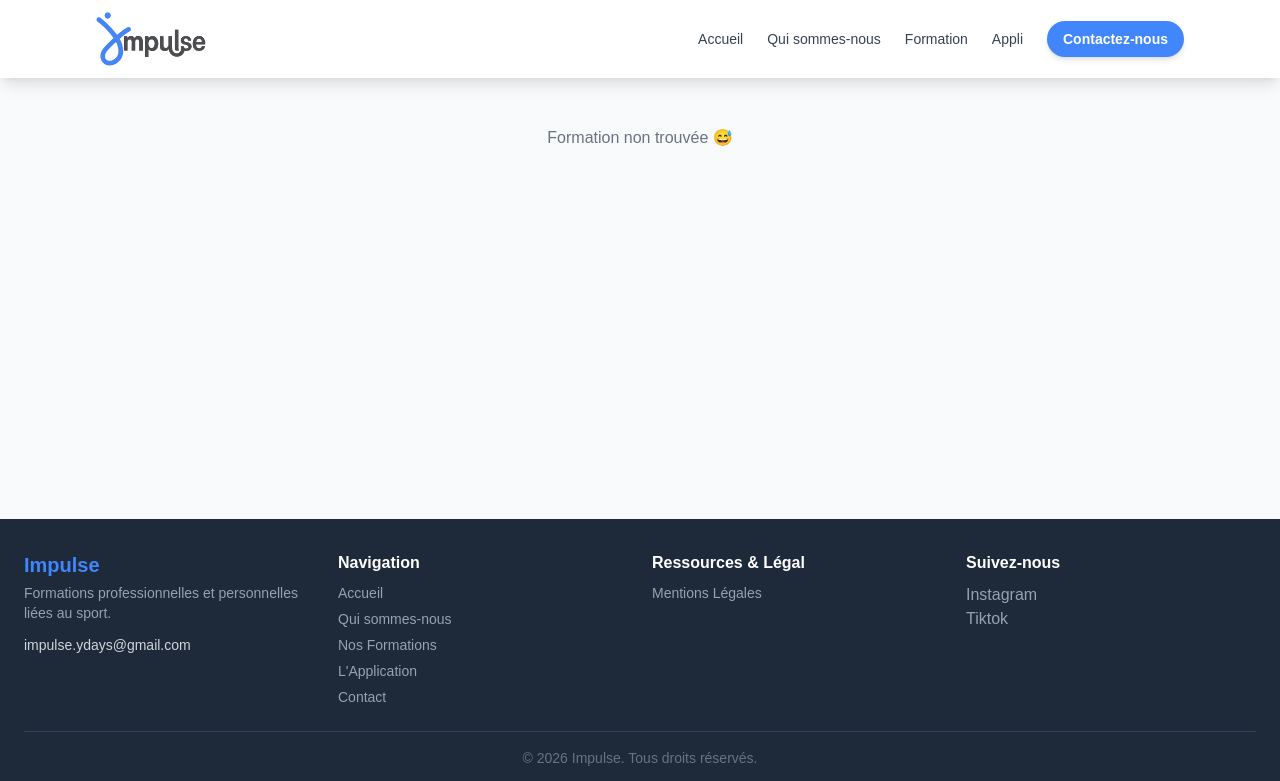
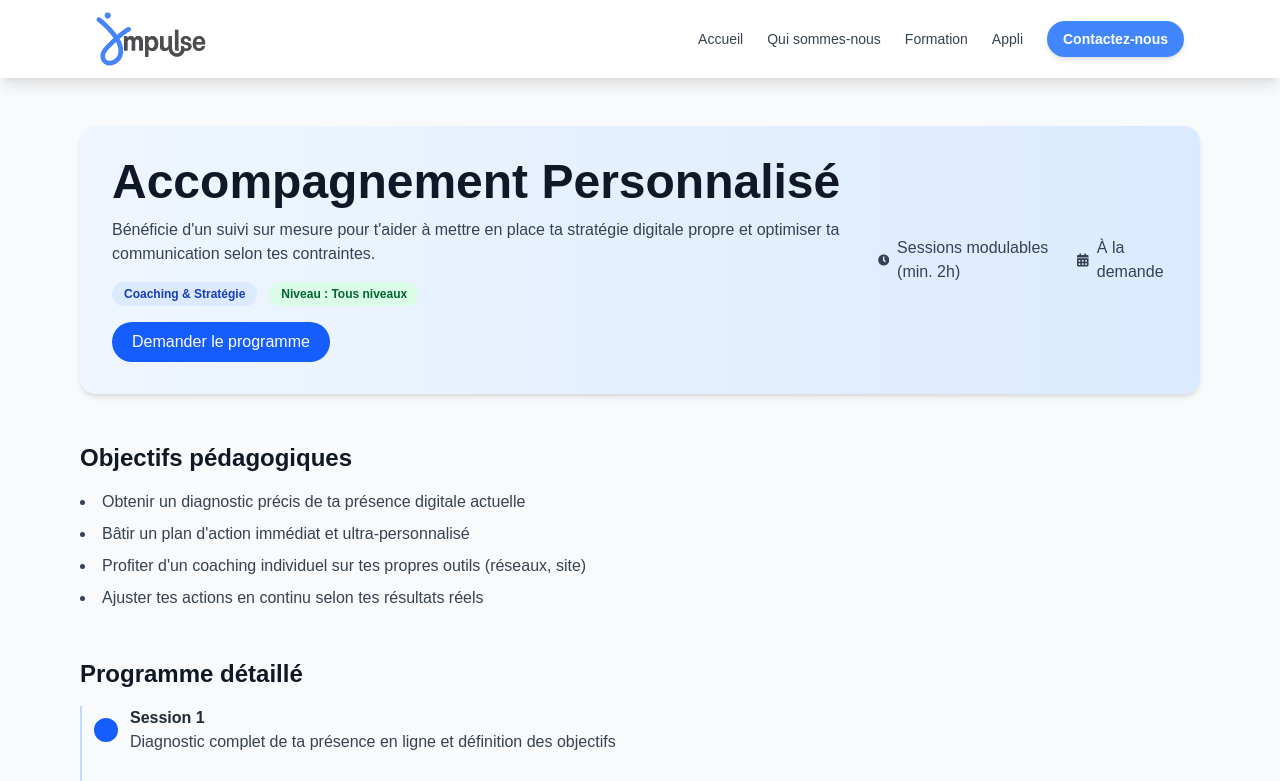
Before and after one commit to jordanQuin/impulseVitrine, a Next.js app in the folder impulse/: page /formation/accompagnement-personnalise in a window 1280 px wide. Shown: the top 781 px of the page. Built offline with nearby package versions, Linux system fonts and the light colour scheme.

Commit message:
Ajout du contenu des formations marketing

```diff
--- a/impulse/app/formation/[slug]/page.tsx
+++ b/impulse/app/formation/[slug]/page.tsx
@@ -36,33 +36,20 @@ const formations: Formation[] = [
     level: "Débutant",
     duration: "3 jours",
     nextSession: "Prochaine session à venir",
-
     objectifs: [
       "Comprendre les bases du coaching sportif",
       "Maîtriser les mouvements fondamentaux de musculation",
       "Encadrer des pratiquants en toute sécurité",
       "Construire des séances adaptées aux débutants",
     ],
-
     programme: [
-      {
-        day: "Jour 1",
-        content: "Bases de l’anatomie, rôle du coach et sécurité",
-      },
-      {
-        day: "Jour 2",
-        content: "Musculation, mouvements fondamentaux et techniques",
-      },
-      {
-        day: "Jour 3",
-        content: "Création de programmes et mise en situation pratique",
-      },
+      { day: "Jour 1", content: "Bases de l’anatomie, rôle du coach et sécurité" },
+      { day: "Jour 2", content: "Musculation, mouvements fondamentaux et techniques" },
+      { day: "Jour 3", content: "Création de programmes et mise en situation pratique" },
     ],
-
     public: "Personnes souhaitant devenir coach fitness",
     prerequis: "Aucun prérequis",
   },
-
   {
     slug: "coach-nutrition-sportive",
     title: "Coach Nutrition Sportive",
@@ -72,29 +59,19 @@ const formations: Formation[] = [
     level: "Intermédiaire",
     duration: "2 jours",
     nextSession: "Prochaine session à venir",
-
     objectifs: [
       "Comprendre les bases de la nutrition sportive",
       "Adapter l’alimentation aux objectifs sportifs",
       "Mettre en place un suivi nutritionnel",
       "Optimiser la récupération et la performance",
     ],
-
     programme: [
-      {
-        day: "Jour 1",
-        content: "Macronutriments, micronutriments et besoins sportifs",
-      },
-      {
-        day: "Jour 2",
-        content: "Plans alimentaires, compléments et cas pratiques",
-      },
+      { day: "Jour 1", content: "Macronutriments, micronutriments et besoins sportifs" },
+      { day: "Jour 2", content: "Plans alimentaires, compléments et cas pratiques" },
     ],
-
     public: "Coachs sportifs et passionnés de nutrition",
     prerequis: "Bases en entraînement sportif",
   },
-
   {
     slug: "coach-preparation-physique",
     title: "Préparateur Physique Avancé",
@@ -104,37 +81,19 @@ const formations: Formation[] = [
     level: "Avancé",
     duration: "5 jours",
     nextSession: "Prochaine session à venir",
-
     objectifs: [
       "Optimiser la performance physique des athlètes",
       "Prévenir les blessures",
       "Maîtriser les protocoles de réathlétisation",
       "Analyser et individualiser l’entraînement",
     ],
-
     programme: [
-      {
-        day: "Jour 1",
-        content: "Physiologie de la performance et tests physiques",
-      },
-      {
-        day: "Jour 2",
-        content: "Force, puissance et vitesse",
-      },
-      {
-        day: "Jour 3",
-        content: "Prévention des blessures et mobilité",
-      },
-      {
-        day: "Jour 4",
-        content: "Réathlétisation et retour au sport",
-      },
-      {
-        day: "Jour 5",
-        content: "Études de cas et programmation avancée",
-      },
+      { day: "Jour 1", content: "Physiologie de la performance et tests physiques" },
+      { day: "Jour 2", content: "Force, puissance et vitesse" },
+      { day: "Jour 3", content: "Prévention des blessures et mobilité" },
+      { day: "Jour 4", content: "Réathlétisation et retour au sport" },
+      { day: "Jour 5", content: "Études de cas et programmation avancée" },
     ],
-
     public: "Coachs expérimentés et préparateurs physiques",
     prerequis: "Expérience en coaching sportif",
   },
@@ -154,19 +113,80 @@ const formations: Formation[] = [
       "Optimiser son temps avec un planning de publication efficace",
     ],
     programme: [
-      {
-        day: "Matin",
-        content: "Stratégie éditoriale, storytelling et choix des plateformes",
-      },
-      {
-        day: "Après-midi",
-        content: "Atelier pratique : tournage, montage rapide et outils de design",
-      },
+      { day: "Matin", content: "Stratégie éditoriale, storytelling et choix des plateformes" },
+      { day: "Après-midi", content: "Atelier pratique : tournage, montage rapide et outils de design" },
     ],
     public: "Professionnels du sport, coachs et gérants de salles",
     prerequis: "Aucun prérequis technique",
   },
+  {
+    slug: "initiation-community-management",
+    title: "Initiation au Community Management",
+    shortDescription:
+      "Apprends aux professionnels du sport à gérer et animer leurs réseaux sociaux, créer du contenu engageant et développer leur communauté.",
+    category: "Réseaux Sociaux",
+    level: "Professionnels",
+    duration: "2 jours (2 x 4h)",
+    nextSession: "Prochaine session à venir",
+    objectifs: [
+      "Comprendre le rôle du community management dans l'écosystème du sport",
+      "Élaborer une stratégie social media complète (Instagram, TikTok, LinkedIn...)",
+      "Planifier efficacement ses publications via un calendrier éditorial",
+      "Animer une communauté et analyser l'impact de ses performances",
+    ],
+    programme: [
+      { day: "Jour 1", content: "Introduction, panorama des réseaux du sport, stratégie et création de contenus (vidéos, stories)" },
+      { day: "Jour 2", content: "Planification, animation de communauté, outils de mesure et atelier pratique sur calendrier réel" },
+    ],
+    public: "Professionnels du sport, athlètes, et gérants de structures sportives",
+    prerequis: "Pratique régulière des réseaux sociaux à titre personnel",
+  },
+  {
+    slug: "marketing-influence-sport",
+    title: "Marketing d'Influence",
+    shortDescription:
+      "Apprends à identifier, collaborer et gérer des partenariats avec des influenceurs pour accroître ta visibilité et engager ta communauté sportive.",
+    category: "Marketing & Image",
+    level: "Professionnels",
+    duration: "2 jours",
+    nextSession: "Prochaine session à venir",
+    objectifs: [
+      "Comprendre les tendances actuelles du marketing d'influence dans le sport",
+      "Identifier et sélectionner les influenceurs pertinents pour sa cible",
+      "Maîtriser les mécaniques de négociation et les types de collaborations",
+      "Mesurer précisément le ROI et les résultats d'une campagne",
+    ],
+    programme: [
+      { day: "Jour 1", content: "Tendances du marché, ciblage des profils et typologies d'actions (challenges, sponsoring)" },
+      { day: "Jour 2", content: "Négociation, contrats, analyse des metrics (reach, engagement) et simulation de campagne" },
+    ],
+    public: "Responsables marketing, gérants de marques ou clubs de sport",
+    prerequis: "Bases en communication digitale",
+  },
+  {
+    slug: "accompagnement-personnalise",
+    title: "Accompagnement Personnalisé",
+    shortDescription:
+      "Bénéficie d'un suivi sur mesure pour t'aider à mettre en place ta stratégie digitale propre et optimiser ta communication selon tes contraintes.",
+    category: "Coaching & Stratégie",
+    level: "Tous niveaux",
+    duration: "Sessions modulables (min. 2h)",
+    nextSession: "À la demande",
+    objectifs: [
+      "Obtenir un diagnostic précis de ta présence digitale actuelle",
+      "Bâtir un plan d'action immédiat et ultra-personnalisé",
+      "Profiter d'un coaching individuel sur tes propres outils (réseaux, site)",
+      "Ajuster tes actions en continu selon tes résultats réels",
+    ],
+    programme: [
+      { day: "Session 1", content: "Diagnostic complet de ta présence en ligne et définition des objectifs" },
+      { day: "Sessions Suivantes", content: "Coaching pratique pas-à-pas, création guidée de contenus et pilotage de ta stratégie" },
+    ],
+    public: "Professionnels du sport, coachs indépendants ou structures",
+    prerequis: "Avoir un projet ou une activité sportive lancée ou en cours de lancement",
+  }
 ];
+
 /* =========================
    Page dynamique
 ========================= */
--- a/impulse/app/formation/page.tsx
+++ b/impulse/app/formation/page.tsx
@@ -47,6 +47,39 @@ const formations = [
     price: "910 € / personne",
     image: "/digital-sportif-content.jpg",
   },
+  {
+    slug: "initiation-community-management",
+    title: "Initiation au Community Management",
+    category: "Réseaux Sociaux",
+    description:
+      "Apprends à gérer et animer tes réseaux sociaux, à créer du contenu engageant et à développer une communauté active autour du sport.",
+    duration: "2 jours",
+    level: "Professionnels",
+    price: "1 200 € / personne",
+    image: "/community-management.jpg",
+  },
+  {
+    slug: "marketing-influence-sport",
+    title: "Marketing d'Influence",
+    category: "Marketing & Image",
+    description:
+      "Identifie, collabore et gère des partenariats avec des influenceurs du sport pour accroître ta visibilité et booster ton engagement.",
+    duration: "2 days",
+    level: "Professionnels",
+    price: "1 200 € / personne",
+    image: "/marketing-influence.jpg",
+  },
+  {
+    slug: "accompagnement-personnalise",
+    title: "Accompagnement Personnalisé",
+    category: "Coaching & Stratégie",
+    description:
+      "Profite d'un suivi sur mesure et d'un diagnostic complet pour structurer ta stratégie digitale et optimiser ta communication sportive.",
+    duration: "Sessions sur mesure",
+    level: "Tous niveaux",
+    price: "À partir de 300 €",
+    image: "/coaching-custom.jpg",
+  }
 ];
 
 
```
